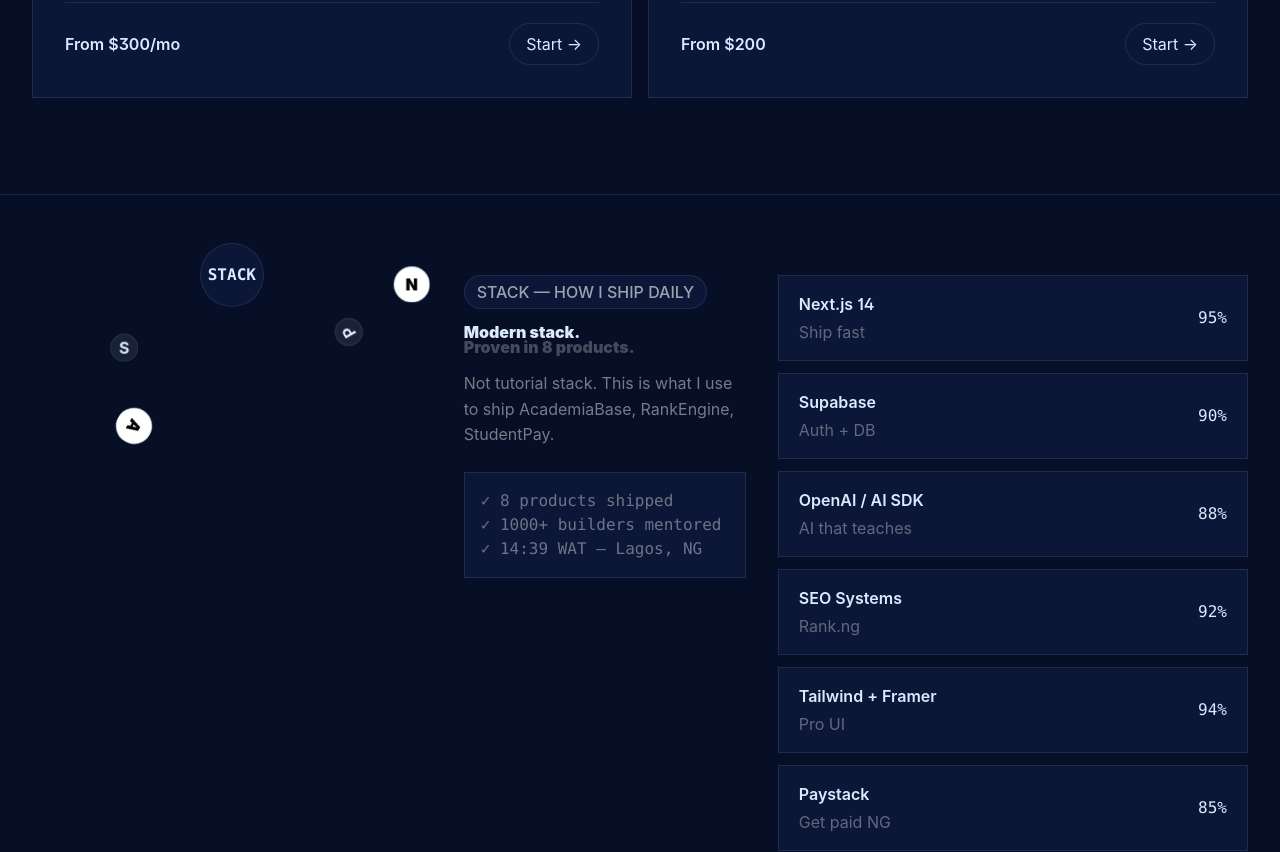
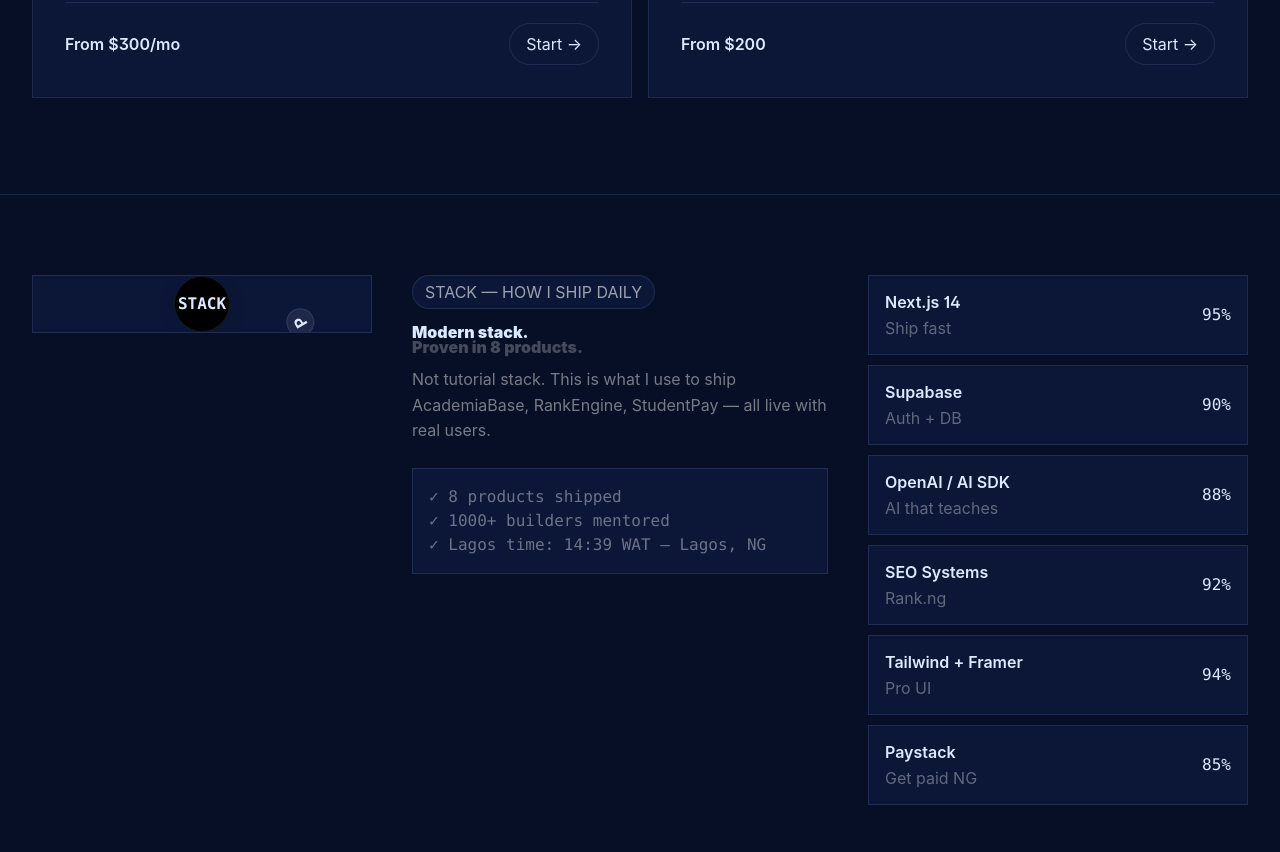
Before and after one commit to GNetSolution/oredola-dev, a Next.js app: page / in a window 1280 px wide. Shown: the part 2460-3312 px from the top of the page. Built offline with nearby package versions, Linux system fonts and the light colour scheme.

Commit message:
fix: clean left separate orbit - contained box

```diff
--- a/src/components/StackContact.tsx
+++ b/src/components/StackContact.tsx
@@ -22,60 +22,59 @@
     tick(); const i = setInterval(tick, 10000); return () => clearInterval(i);
   }, []);
   return (
-    <>
     <section className="relative mx-auto max-w- px-6 md:px-8 py-20 border-t overflow-hidden" style={{ borderColor: t.border, background: t.bg }}>
-        <div className="relative grid grid-cols-1 md:grid-cols-[0.85fr_0.6fr_1fr] gap-8 items-start z-10">
+      <div className="relative grid grid-cols-1 md:grid-cols-[340px_1fr_380px] gap-10 items-start z-10">
 
-          {/* LEFT - ORBIT SEPARATE */}
-          <div className="relative h- flex items-center justify-center">
-            <div className="pointer-events-none absolute inset-0 flex items-center justify-center">
-              <div className="absolute h- w- rounded-full border border-dashed opacity-[0.08]" style={{ borderColor: t.fg }} />
-              <div className="absolute h- w- rounded-full border opacity-[0.06]" style={{ borderColor: t.fg }} />
-              <motion.div animate={{ rotate: 360 }} transition={{ duration: 24, repeat: Infinity, ease: "linear" }} className="absolute h- w-">
+        {/* LEFT - SEPARATE ORBIT - CLEAN BOX */}
+        <div className="relative rounded- border h- flex items-center justify-center overflow-hidden" style={{ borderColor: t.border, background: t.card }}>
+          <div className="absolute h- w- rounded-full border border-dashed opacity-[0.12]" style={{ borderColor: t.fg }} />
+          <div className="absolute h- w- rounded-full border opacity-[0.08]" style={{ borderColor: t.fg }} />
+
+          <motion.div animate={{ rotate: 360 }} transition={{ duration: 20, repeat: Infinity, ease: "linear" }} className="absolute h- w-">
             {[STACK[0], STACK[2], STACK[4]].map((s, idx) => {
               const angle = idx * 120;
               return (
-                    <div key={s.name} className="absolute left-1/2 top-1/2" style={{ transform: `translate(-50%, -50%) rotate(${angle}deg) translateY(-180px)` }}>
-                      <motion.div animate={{ rotate: -360 }} transition={{ duration: 24, repeat: Infinity, ease: "linear" }} className="h-9 w-9 rounded-full border backdrop-blur-xl flex items-center justify-center text- font-black" style={{ background: isLight? "#0a0a0a" : "#fff", color: isLight? "#fff" : "#000", borderColor: t.border }}>{s.icon}</motion.div>
+                <div key={s.name} className="absolute left-1/2 top-1/2" style={{ transform: `translate(-50%, -50%) rotate(${angle}deg) translateY(-150px)` }}>
+                  <motion.div animate={{ rotate: -360 }} transition={{ duration: 20, repeat: Infinity, ease: "linear" }} className="h-9 w-9 rounded-full border flex items-center justify-center text- font-black shadow-md" style={{ background: isLight? "#0a0a0a" : "#fff", color: isLight? "#fff" : "#000", borderColor: t.border }}>{s.icon}</motion.div>
                 </div>
               );
             })}
           </motion.div>
-              <motion.div animate={{ rotate: -360 }} transition={{ duration: 18, repeat: Infinity, ease: "linear" }} className="absolute h- w-">
+
+          <motion.div animate={{ rotate: -360 }} transition={{ duration: 16, repeat: Infinity, ease: "linear" }} className="absolute h- w-">
             {[STACK[1], STACK[3], STACK[5]].map((s, idx) => {
               const angle = idx * 120;
               return (
-                    <div key={s.name} className="absolute left-1/2 top-1/2" style={{ transform: `translate(-50%, -50%) rotate(${angle}deg) translateY(-130px)` }}>
-                      <motion.div animate={{ rotate: 360 }} transition={{ duration: 18, repeat: Infinity, ease: "linear" }} className="h-7 w-7 rounded-full border backdrop-blur-xl flex items-center justify-center text- font-bold" style={{ background: isLight? "rgba(0,0,0,0.06)" : "rgba(255,255,255,0.08)", color: t.fg, borderColor: t.border }}>{s.icon}</motion.div>
+                <div key={s.name} className="absolute left-1/2 top-1/2" style={{ transform: `translate(-50%, -50%) rotate(${angle}deg) translateY(-100px)` }}>
+                  <motion.div animate={{ rotate: 360 }} transition={{ duration: 16, repeat: Infinity, ease: "linear" }} className="h-7 w-7 rounded-full border flex items-center justify-center text- font-bold" style={{ background: isLight? "rgba(0,0,0,0.05)" : "rgba(255,255,255,0.08)", color: t.fg, borderColor: t.border }}>{s.icon}</motion.div>
                 </div>
               );
             })}
           </motion.div>
-              <div className="absolute h-16 w-16 rounded-full border backdrop-blur-xl flex items-center justify-center font-mono text- font-bold" style={{ background: t.card, borderColor: t.border, color: t.fg }}>STACK</div>
+
+          <div className="h-14 w-14 rounded-full border flex items-center justify-center font-mono text- font-bold" style={{ background: isLight? "#fff" : "#000", borderColor: t.border, color: t.fg, boxShadow: "0 4px 20px rgba(0,0,0,0.08)" }}>STACK</div>
+        </div>
+
+        {/* MIDDLE */}
+        <div>
+          <div className="inline-flex rounded-full border px-3 py-1 text-" style={{ borderColor: t.border, background: t.card, color: isLight? "rgba(0,0,0,0.6)" : "rgba(255,255,255,0.6)" }}>STACK — HOW I SHIP DAILY</div>
+          <h2 className="mt-4 text- md:text- font-black leading-[0.95]" style={{ color: t.fg }}>Modern stack.<br/><span style={{ color: isLight? "rgba(0,0,0,0.25)" : "rgba(255,255,255,0.25)" }}>Proven in 8 products.</span></h2>
+          <p className="mt-3 text- leading-[1.6]" style={{ color: isLight? "rgba(0,0,0,0.55)" : "rgba(255,255,255,0.45)" }}>Not tutorial stack. This is what I use to ship AcademiaBase, RankEngine, StudentPay — all live with real users.</p>
+          <div className="mt-6 rounded- border p-4 font-mono text- leading-6" style={{ borderColor: t.border, background: t.card, color: isLight? "rgba(0,0,0,0.55)" : "rgba(255,255,255,0.4)" }}>
+            <div>✓ 8 products shipped</div><div>✓ 1000+ builders mentored</div><div>✓ Lagos time: {time || "Loading..."}</div>
           </div>
         </div>
 
-          {/* MIDDLE - TEXT */}
-          <div>
-            <div className="inline-flex rounded-full border px-3 py-1 text- font-medium backdrop-blur" style={{ borderColor: t.border, background: t.card, color: isLight? "rgba(0,0,0,0.6)" : "rgba(255,255,255,0.6)" }}>STACK — HOW I SHIP DAILY</div>
-            <h2 className="mt-4 text- md:text- font-black leading-[0.95]" style={{ color: t.fg }}>Modern stack.<br /><span style={{ color: isLight? "rgba(0,0,0,0.25)" : "rgba(255,255,255,0.25)" }}>Proven in 8 products.</span></h2>
-            <p className="mt-4 text- leading-[1.6]" style={{ color: isLight? "rgba(0,0,0,0.55)" : "rgba(255,255,255,0.45)" }}>Not tutorial stack. This is what I use to ship AcademiaBase, RankEngine, StudentPay.</p>
-            <div className="mt-6 rounded- border p-4 font-mono text- leading-6 backdrop-blur-xl" style={{ borderColor: t.border, background: t.card, color: isLight? "rgba(0,0,0,0.55)" : "rgba(255,255,255,0.4)" }}>
-              <div>✓ 8 products shipped</div><div>✓ 1000+ builders mentored</div><div>✓ {time || "Loading..."}</div>
-            </div>
-          </div>
-
-          {/* RIGHT - CARDS */}
-          <div className="grid gap-3">
+        {/* RIGHT */}
+        <div className="grid gap-2.5">
           {STACK.map((s) => (
-              <div key={s.name} className="rounded- border px-5 py-4 flex items-center justify-between backdrop-blur-xl" style={{ borderColor: t.border, background: t.card }}>
-                <div><div className="text- font-semibold" style={{ color: t.fg }}>{s.name}</div><div className="text- mt-1" style={{ color: isLight? "rgba(0,0,0,0.5)" : "rgba(255,255,255,0.35)" }}>{s.use}</div></div>
-                <div className="flex items-center gap-3"><div className="w- h-1.5 rounded-full overflow-hidden" style={{ background: isLight? "rgba(0,0,0,0.08)" : "rgba(255,255,255,0.1)" }}><div className="h-full" style={{ width: `${s.level}%`, background: t.fg }} /></div><span className="font-mono text-" style={{ color: t.fg }}>{s.level}%</span></div>
+            <div key={s.name} className="rounded- border px-4 py-3.5 flex items-center justify-between" style={{ borderColor: t.border, background: t.card }}>
+              <div><div className="text- font-semibold" style={{ color: t.fg }}>{s.name}</div><div className="text- mt-0.5" style={{ color: isLight? "rgba(0,0,0,0.5)" : "rgba(255,255,255,0.35)" }}>{s.use}</div></div>
+              <span className="font-mono text-" style={{ color: t.fg }}>{s.level}%</span>
             </div>
           ))}
         </div>
       </div>
     </section>
-    </>
   );
 }
```
Lines whose indentation alone changed are shown as unchanged.
